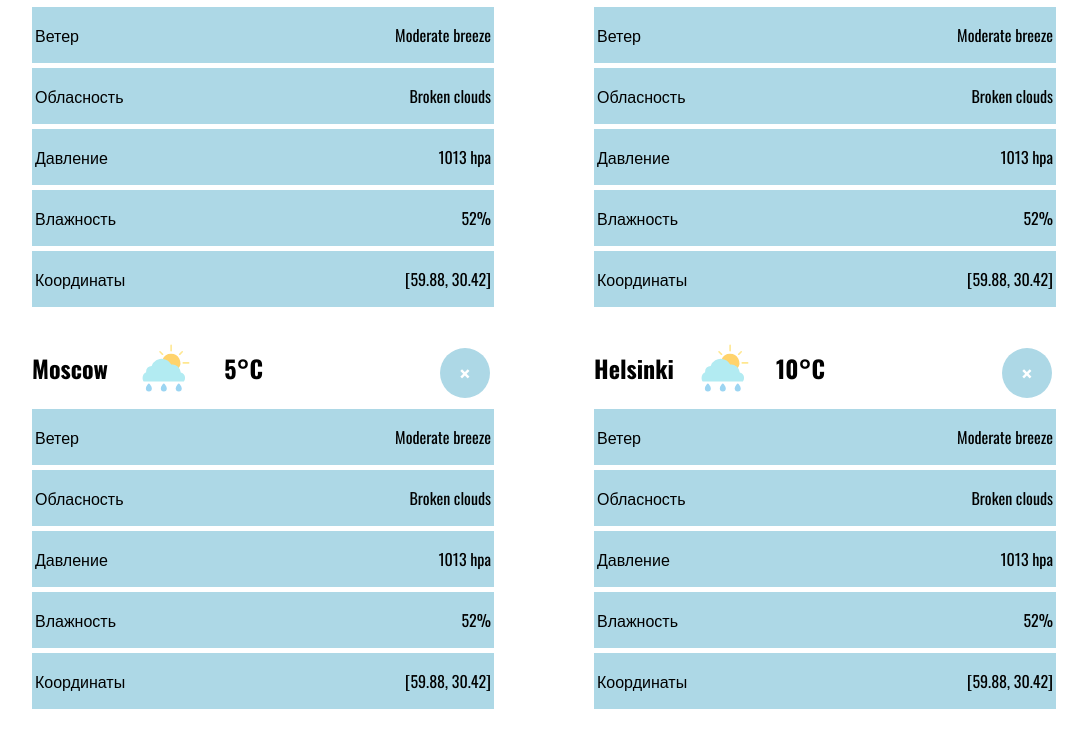
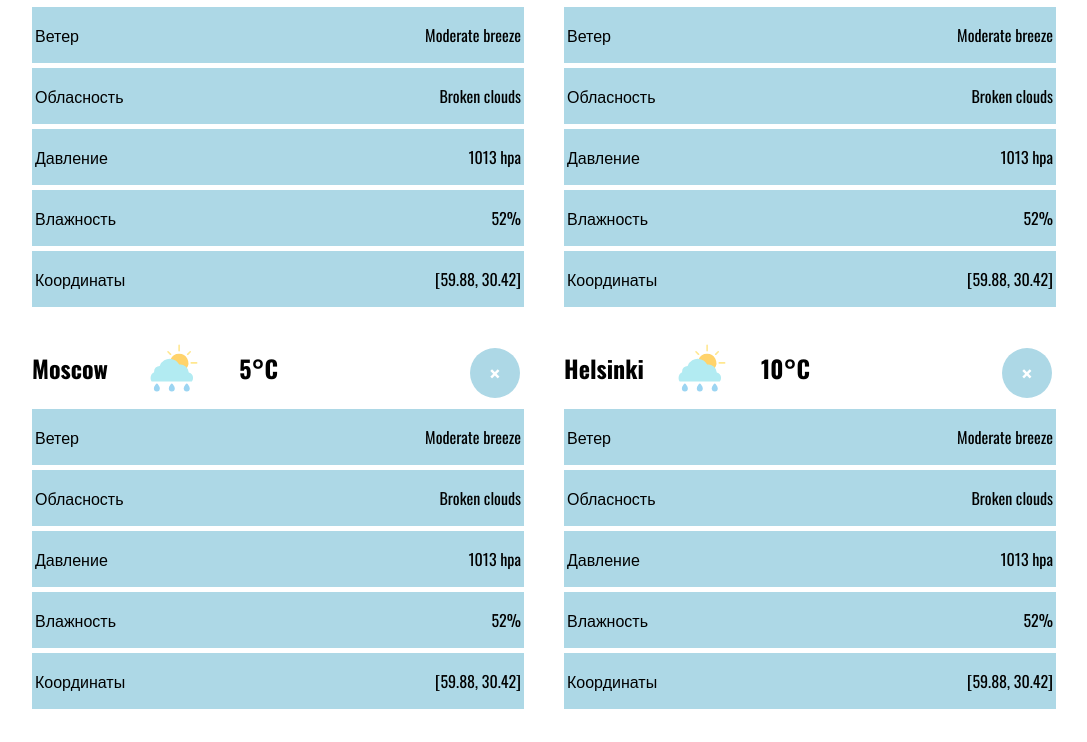
Before and after one commit to julesadikhanyan/weather, a website: page index.html in a window 1280 px wide. Shown: the part 707-1449 px from the top of the page, without its empty margins (96-1183 px from the left). Drawn offline with nearby package versions, Linux system fonts and the light colour scheme.

Commit message:
fix columns

```diff
--- a/style.css
+++ b/style.css
@@ -49,9 +49,10 @@
         border-radius: 10px;
     }
     .current-city, .favorites {
-         display: grid;
-         grid-template-columns: repeat(2, 1fr);
-         grid-row-gap: 20px;
+        display: grid;
+        grid-template-columns: repeat(2, 1fr);
+        grid-row-gap: 20px;
+        grid-column-gap: 40px;
      }
 
     .favorites {
@@ -138,15 +139,6 @@
         margin-right: 5px;
     }
 
-    .city-left {
-        padding-right: 50px;
-        /*border: 1px solid red;*/
-    }
-
-    .city-right {
-        padding-left: 50px;
-        /*border: 1px solid red;*/
-    }
     h3 {
         font-size: 1.5rem;
         margin: 0;
```
